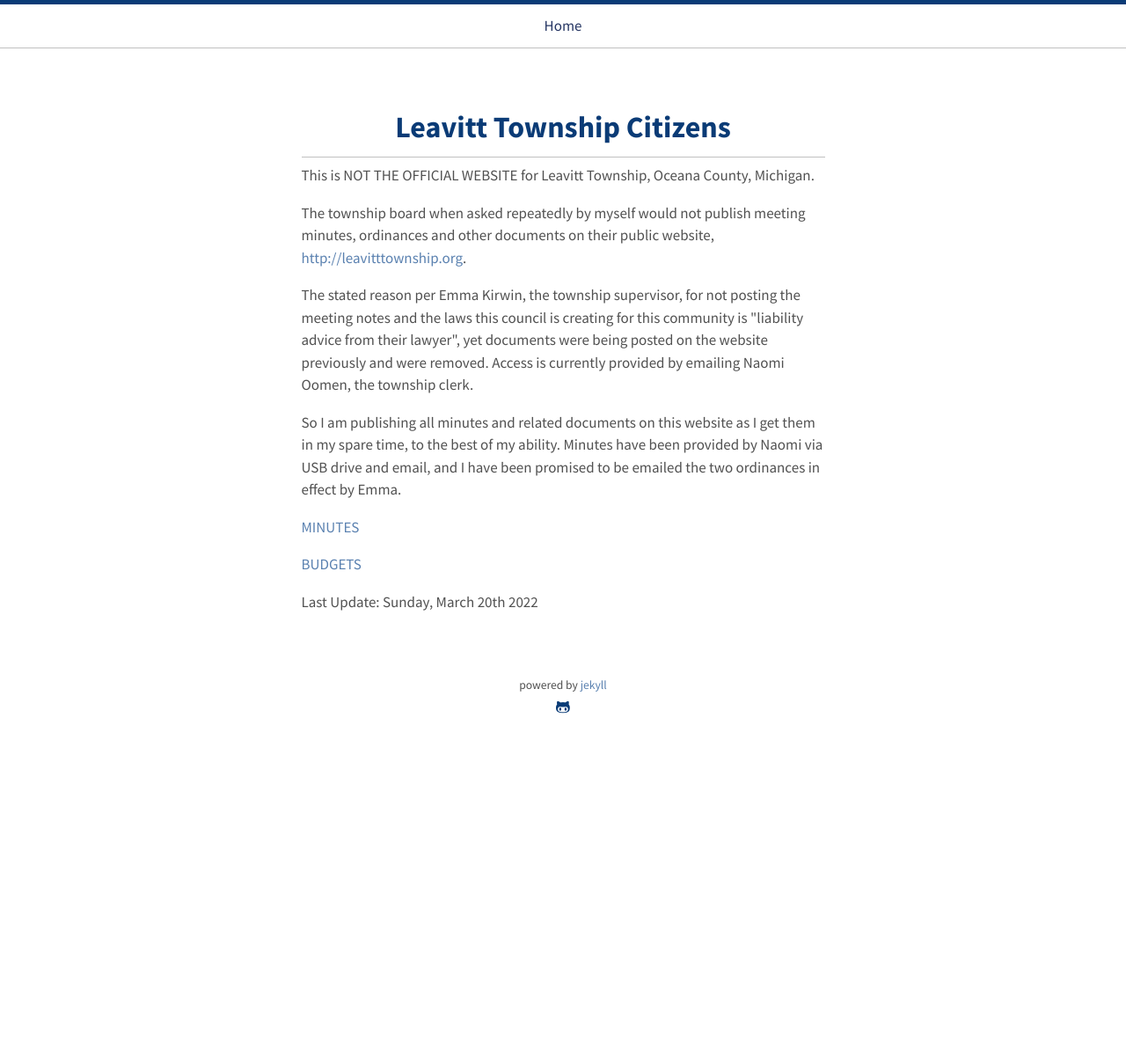
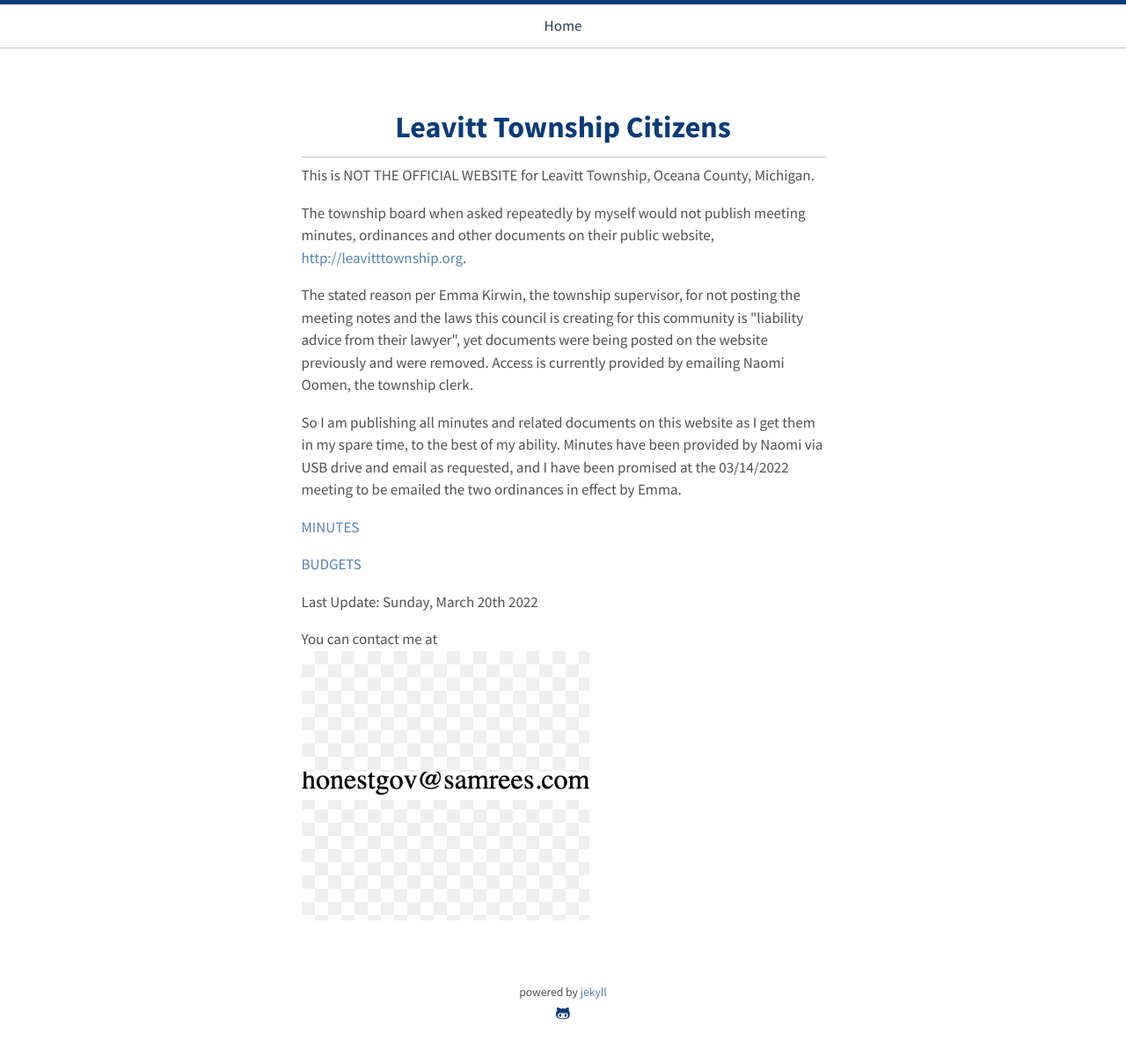
Before and after one commit to honestgov/leavitttownship.us, a Jekyll site: the page built from docs/index.html, in a window 1280 px wide. Shown: the whole page at 88% size. Built offline with Jekyll 4.4.1, drawn with Linux system fonts in a browser that asks for light colours; before the commit the page ends 900 px from its top, so only the background shows below that.

Commit message:
Add contact info

```diff
--- a/docs/index.html
+++ b/docs/index.html
@@ -23,13 +23,14 @@
       The stated reason per Emma Kirwin, the township supervisor, for not posting the meeting notes and the laws this council is creating for this community is "liability advice from their lawyer", yet documents were being posted on the website previously and were removed. Access is currently provided by emailing Naomi Oomen, the township clerk.
     </p>
     <p>
-      So I am publishing all minutes and related documents on this website as I get them in my spare time, to the best of my ability. Minutes have been provided by Naomi via USB drive and email, and I have been promised to be emailed the two ordinances in effect by Emma.
+      So I am publishing all minutes and related documents on this website as I get them in my spare time, to the best of my ability. Minutes have been provided by Naomi via USB drive and email as requested, and I have been promised at the 03/14/2022 meeting to be emailed the two ordinances in effect by Emma.
     </p>
 
     <p><a href="https://github.com/honestgov/leavitttownship.us/tree/main/minutes">MINUTES</a></p>
     <p><a href="https://github.com/honestgov/leavitttownship.us/tree/main/budgets">BUDGETS</a></p>
 
     <p>Last Update: Sunday, March 20th 2022</p>
+    <p>You can contact me at <img src="where-to-contact.png"></p>
 
   </div>
 
```
Also changed, not shown: docs/where-to-contact.png (added).
